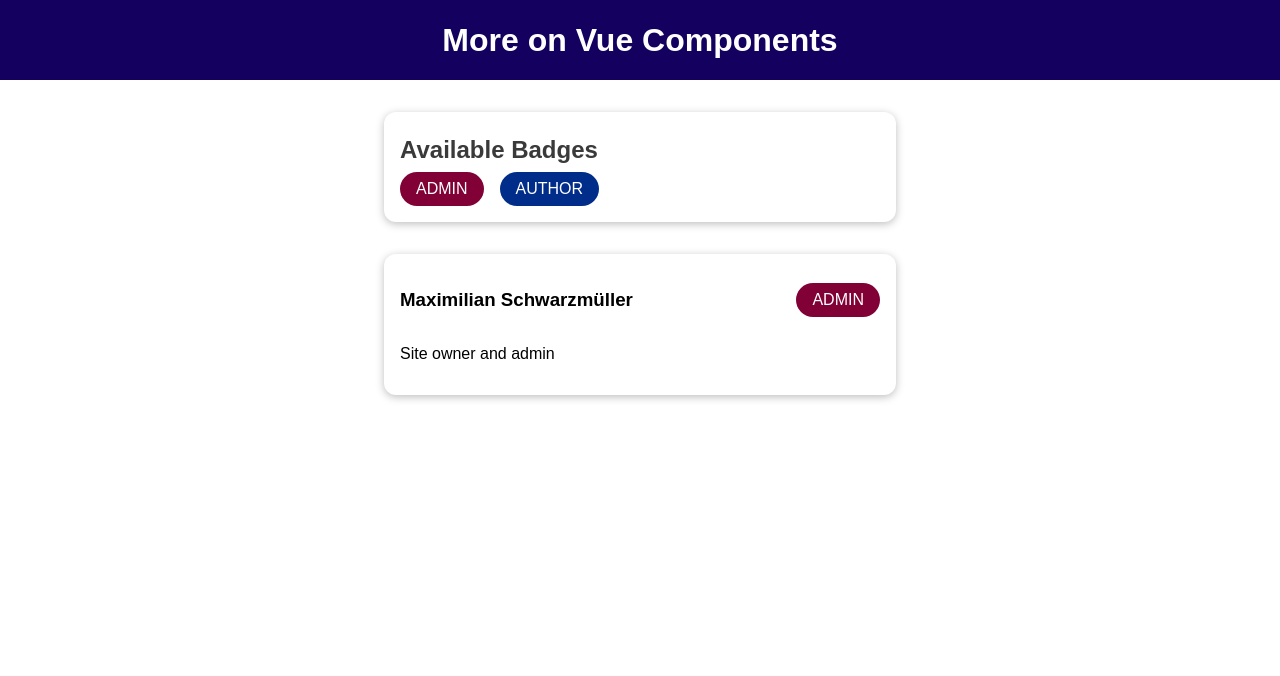
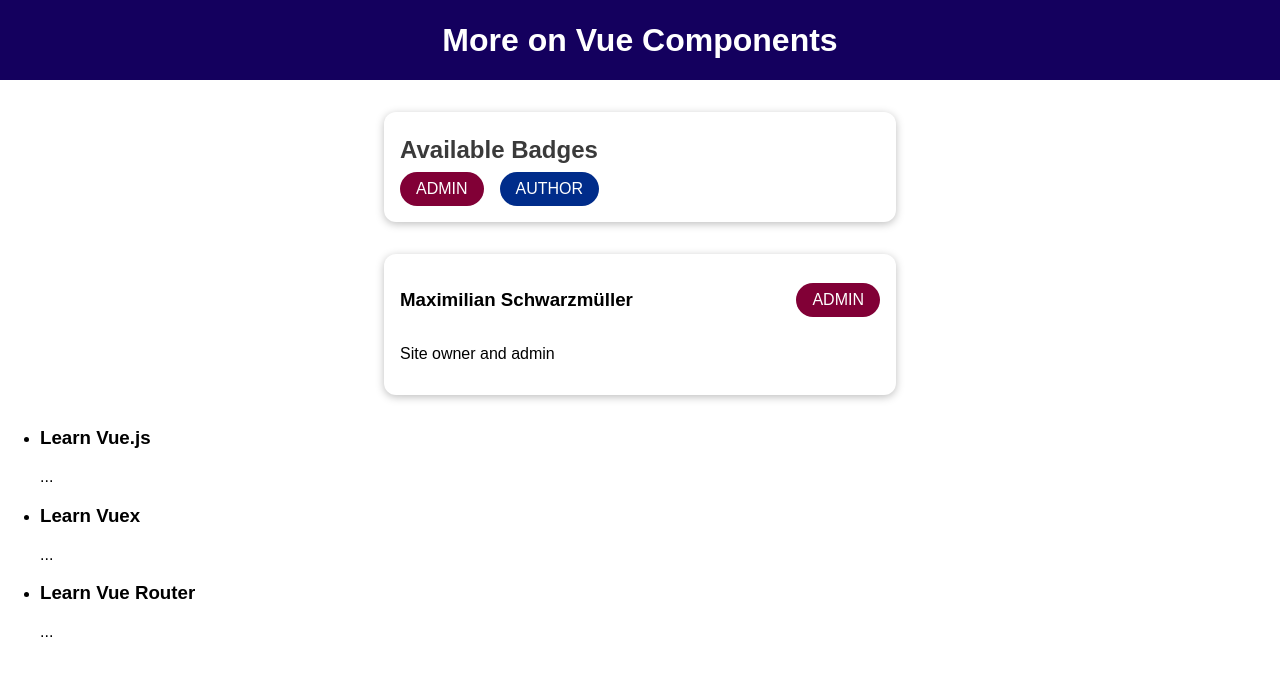
Before and after one commit to elvan/user-tasks-app-vue-components, a Vue app: page / in a window 1280 px wide. Shown: the top 676 px of the page. Built offline with nearby package versions, Linux system fonts and the light colour scheme.

Commit message:
scoped slots

```diff
--- a/src/App.vue
+++ b/src/App.vue
@@ -7,6 +7,10 @@
       :info-text="activeUser.description"
       :role="activeUser.role"
     ></user-info>
+    <course-goals #default="slotProps">
+      <h3>{{ slotProps.goal }}</h3>
+      <p>{{ slotProps.anotherProp }}</p>
+    </course-goals>
   </div>
 </template>
 
@@ -14,12 +18,14 @@
 import TheHeader from './components/TheHeader.vue';
 import BadgeList from './components/BadgeList.vue';
 import UserInfoVue from './components/UserInfo.vue';
+import CourseGoals from './components/CourseGoals.vue';
 
 export default {
   components: {
     'the-header': TheHeader,
     'badge-list': BadgeList,
     'user-info': UserInfoVue,
+    'course-goals': CourseGoals,
   },
 
   data() {
--- /dev/null
+++ b/src/components/CourseGoals.vue
@@ -0,0 +1,17 @@
+<template>
+  <ul>
+    <li v-for="goal in goals" :key="goal">
+      <slot :goal="goal" anotherProp="..."></slot>
+    </li>
+  </ul>
+</template>
+
+<script>
+export default {
+  data() {
+    return {
+      goals: ['Learn Vue.js', 'Learn Vuex', 'Learn Vue Router'],
+    };
+  },
+};
+</script>
```
